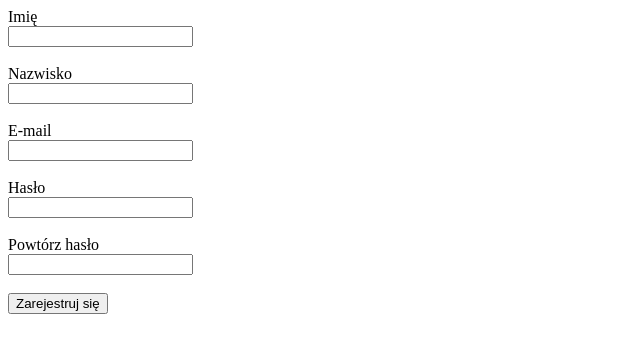
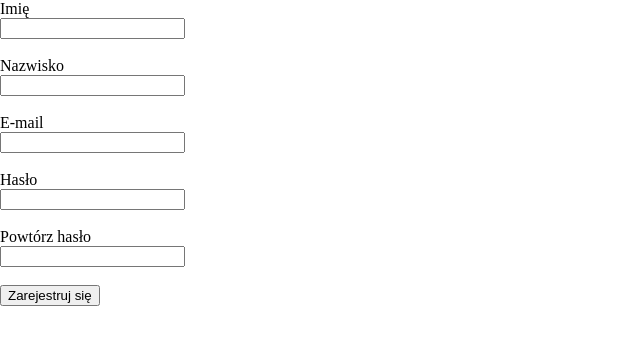
Before and after one commit to rych164/agile_projekt, a Flask app: page /register in a window 1280 px wide. Shown: the top 353 px of the page, without its empty margins (0-640 px from the left). Run offline with Flask 3, Linux system fonts and the light colour scheme.

Commit message:
Update styles.css
mały update css

```diff
--- a/static/styles.css
+++ b/static/styles.css
@@ -1,3 +1,7 @@
+body {
+  margin: 0;
+  font-family: sans-sefif;
+}
 button {
   position: center;
 }
```
